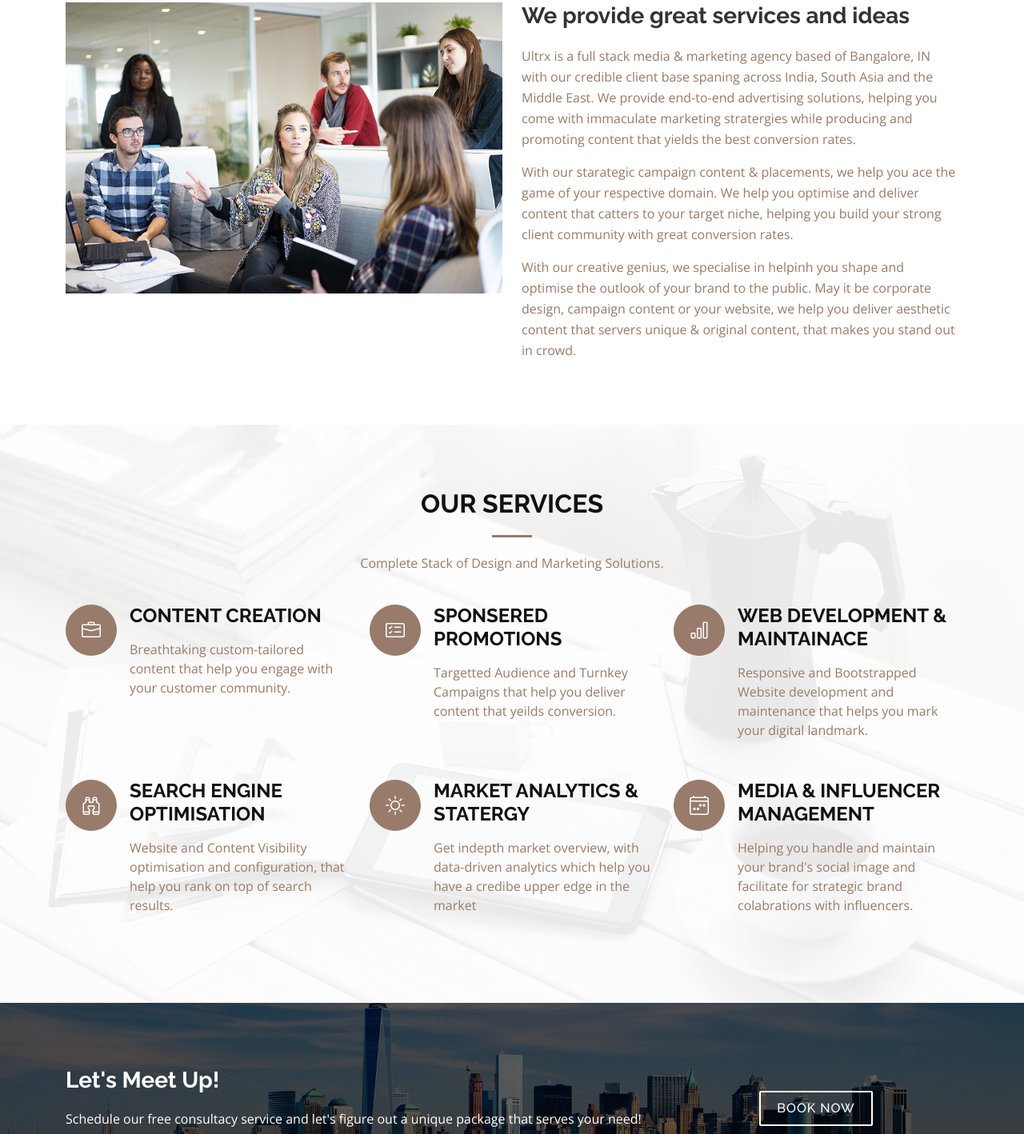
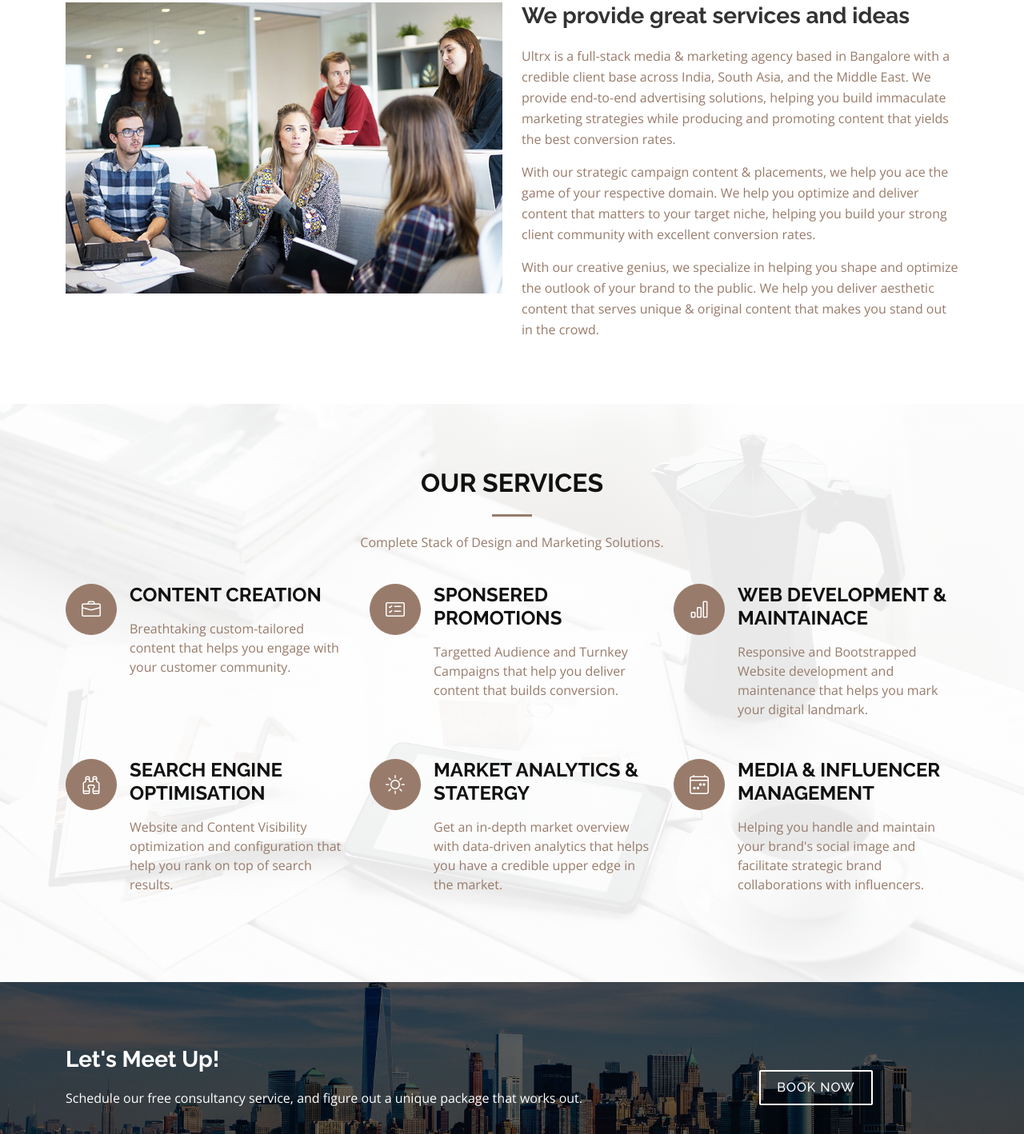
Before and after one commit to vishnupdmrjn/ultrx_8Jun, a plain HTML site: page index.html in a window 1280 px wide. Shown: the part 1092-2510 px from the top of the page at 80% size. Drawn offline with nearby package versions, Linux system fonts and the light colour scheme.

Commit message:
Update index.html

```diff
--- a/index.html
+++ b/index.html
@@ -133,13 +133,13 @@
           <div class="col-md-6 about-content">
             <h2 class="about-title">We provide great services and ideas</h2>
             <p class="about-text">
-                Ultrx is a full stack media & marketing agency based of Bangalore, IN with our credible client base spaning across India, South Asia and the Middle East. We provide end-to-end advertising solutions, helping you come with immaculate marketing stratergies while producing and promoting content that yields the best conversion rates.
+                Ultrx is a full-stack media & marketing agency based in Bangalore with a credible client base across India, South Asia, and the Middle East. We provide end-to-end advertising solutions, helping you build immaculate marketing strategies while producing and promoting content that yields the best conversion rates.
             </p>
             <p class="about-text">
-                With our starategic campaign content &amp; placements, we help you ace the game of your respective domain. We help you optimise and deliver content that catters to your target niche, helping you build your strong client community with great conversion rates.
+                With our strategic campaign content &amp; placements, we help you ace the game of your respective domain. We help you optimize and deliver content that matters to your target niche, helping you build your strong client community with excellent conversion rates.
             </p>
             <p class="about-text">
-               With our creative genius, we specialise in helpinh you shape and optimise the outlook of your brand to the public. May it be corporate design, campaign content or your website, we help you deliver aesthetic content that servers unique &amp; original content, that makes you stand out in crowd.
+               With our creative genius, we specialize in helping you shape and optimize the outlook of your brand to the public. We help you deliver aesthetic content that serves unique &amp; original content that makes you stand out in the crowd.
             </p>
           </div>
         </div>
@@ -161,12 +161,12 @@
           <div class="col-lg-4 col-md-6 service-item">
             <div class="service-icon"><i class="bi bi-briefcase"></i></div>
             <h4 class="service-title"><a href="">Content Creation</a></h4>
-            <p class="service-description">Breathtaking custom-tailored content that help you engage with your customer community.</p>
+            <p class="service-description">Breathtaking custom-tailored content that helps you engage with your customer community.</p>
           </div>
           <div class="col-lg-4 col-md-6 service-item">
             <div class="service-icon"><i class="bi bi-card-checklist"></i></div>
             <h4 class="service-title"><a href="">Sponsered Promotions</a></h4>
-            <p class="service-description">Targetted Audience and Turnkey Campaigns that help you deliver content that yeilds conversion.</p>
+            <p class="service-description">Targetted Audience and Turnkey Campaigns that help you deliver content that builds conversion.</p>
           </div>
           <div class="col-lg-4 col-md-6 service-item">
             <div class="service-icon"><i class="bi bi-bar-chart"></i></div>
@@ -176,17 +176,17 @@
           <div class="col-lg-4 col-md-6 service-item">
             <div class="service-icon"><i class="bi bi-binoculars"></i></div>
             <h4 class="service-title"><a href="">Search Engine Optimisation</a></h4>
-            <p class="service-description">Website and Content Visibility optimisation and configuration, that help you rank on top of search results.</p>
+            <p class="service-description">Website and Content Visibility optimization and configuration that help you rank on top of search results.</p>
           </div>
           <div class="col-lg-4 col-md-6 service-item">
             <div class="service-icon"><i class="bi bi-brightness-high"></i></div>
             <h4 class="service-title"><a href="">Market Analytics &amp; Statergy</a></h4>
-            <p class="service-description">Get indepth market overview, with data-driven analytics which help you have a credibe upper edge in the market</p>
+            <p class="service-description">Get an in-depth market overview with data-driven analytics that helps you have a credible upper edge in the market.</p>
           </div>
           <div class="col-lg-4 col-md-6 service-item">
             <div class="service-icon"><i class="bi bi-calendar4-week"></i></div>
             <h4 class="service-title"><a href="">Media &amp; Influencer Management</a></h4>
-            <p class="service-description">Helping you handle and maintain your brand's social image and facilitate for strategic brand colabrations with influencers.</p>
+            <p class="service-description">Helping you handle and maintain your brand's social image and facilitate strategic brand collaborations with influencers.</p>
           </div>
         </div>
       </div>
@@ -198,7 +198,7 @@
         <div class="row">
           <div class="col-md-8">
             <h3 class="subscribe-title">Let's Meet Up!</h3>
-            <p class="subscribe-text">Schedule our free consultacy service and let's figure out a unique package that serves your need!</p>
+            <p class="subscribe-text">Schedule our free consultancy service, and figure out a unique package that works out.</p>
           </div>
           <div class="col-md-4 subscribe-btn-container">
             <a class="subscribe-btn" href="#">Book Now</a>
@@ -214,7 +214,7 @@
           <div class="col-md-12">
             <h3 class="section-title">Portfolio</h3>
             <div class="section-title-divider"></div>
-            <p class="section-description">A word from our clients, about their experience with Ultrx.</p>
+            <p class="section-description">Content that matters.</p>
           </div>
         </div>
 
@@ -514,7 +514,7 @@
             &copy; Copyright <strong>Ultrx Media</strong>. All Rights Reserved
           </div>
           <div class="credits">
-            Designed &amp; Developed by <a href="https://www.instagram.com/ultrx.ad">Ultrx</a>
+            Built by <a href="https://www.instagram.com/ultrx.ad">Ultrx</a>
           </div>
         </div>
       </div>
```
